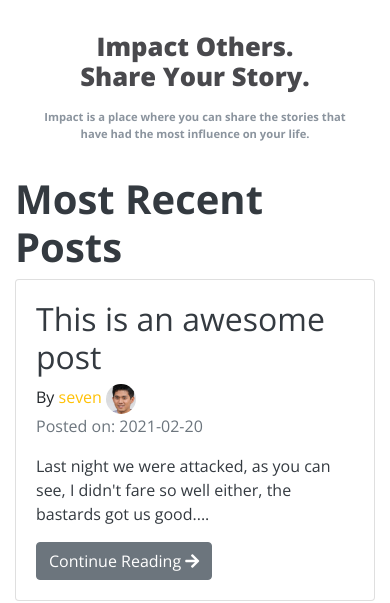
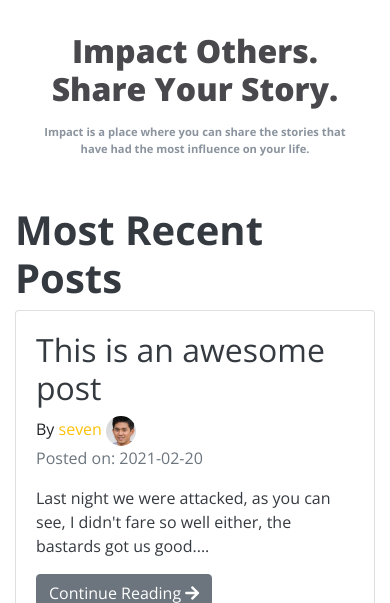
Before and after one commit to miguelcoria94/Impact, a Flask app: page / in a window 390 px wide. Shown: the part 76-679 px from the top of the page. Run offline with Flask 2, Linux system fonts and the light colour scheme; data comes from the database, SQL or seed files in the repository; some libraries are stand-ins or nearby versions.

Commit message:
push the header

```diff
--- a/impact/static/styles/main.css
+++ b/impact/static/styles/main.css
@@ -264,7 +264,11 @@ textarea {
 
 @media only screen and (max-width: 560px) {
   .home-header-title {
-    font-size: 1.6rem;
+    font-size: 2rem;
+    margin-bottom: 1rem;
+  }
+
+  .home-header {
     margin-bottom: 1rem;
   }
 
```
